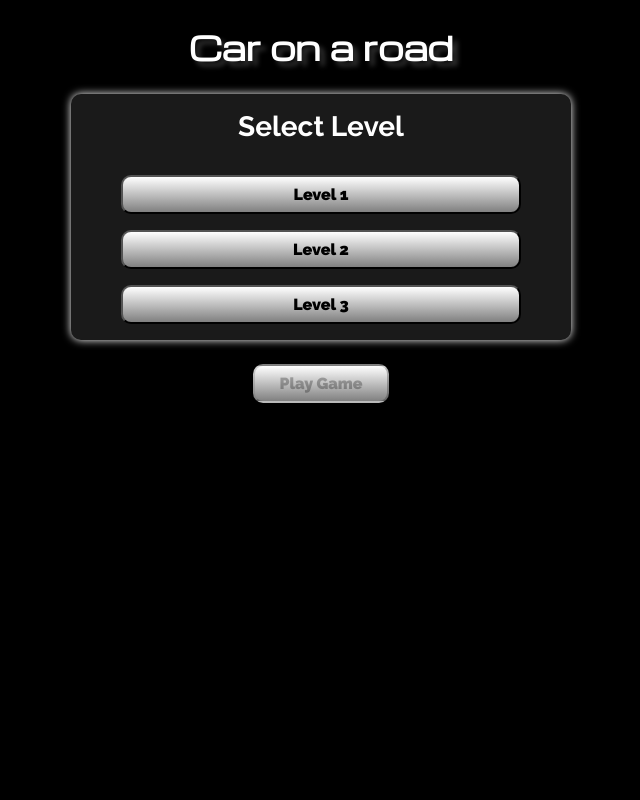
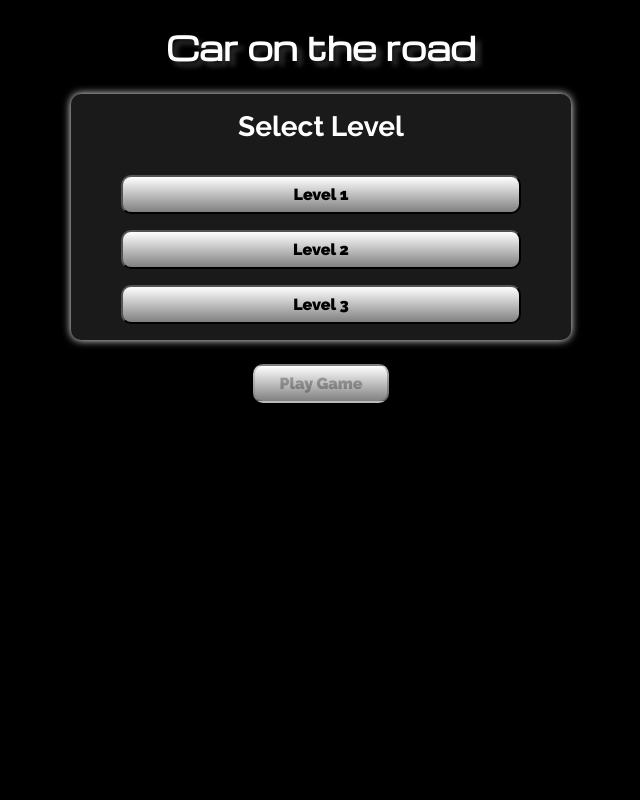
Before and after one commit to SashaPt/Car, a plain HTML site: page index.html in a window 1280 px wide. Shown: the top 800 px of the page, without its empty margins (319-959 px from the left). Drawn offline with nearby package versions, Linux system fonts and the light colour scheme.

Commit message:
Update index.html

```diff
--- a/index.html
+++ b/index.html
@@ -10,7 +10,7 @@
   </head>
   <body>
     <div class="screen">
-      <h1>Car on a road</h1>
+      <h1>Car on the road</h1>
       <div class="level">
         <h2>Select Level</h2>
         <button data-speed="1">Level 1</button>
```
